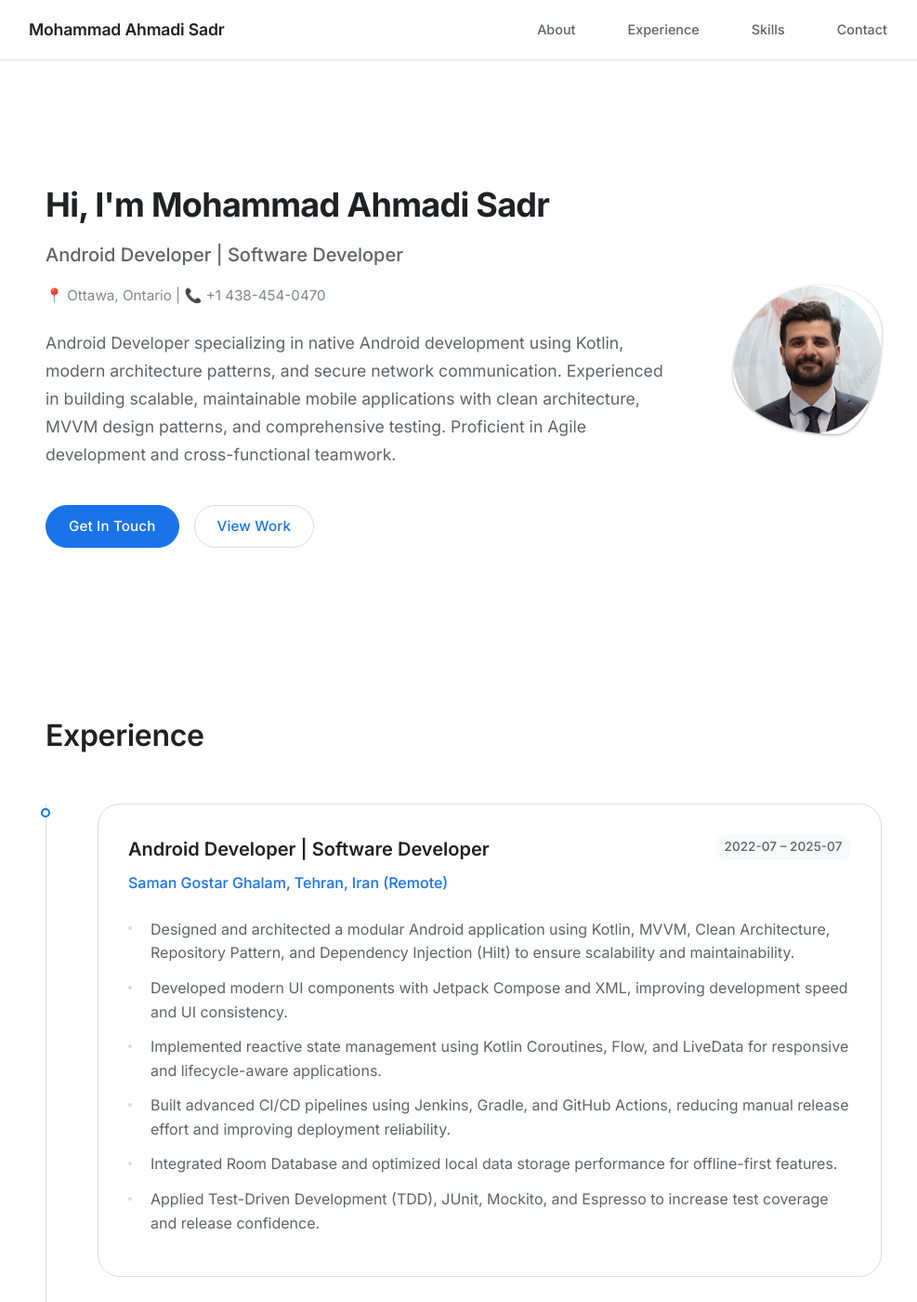
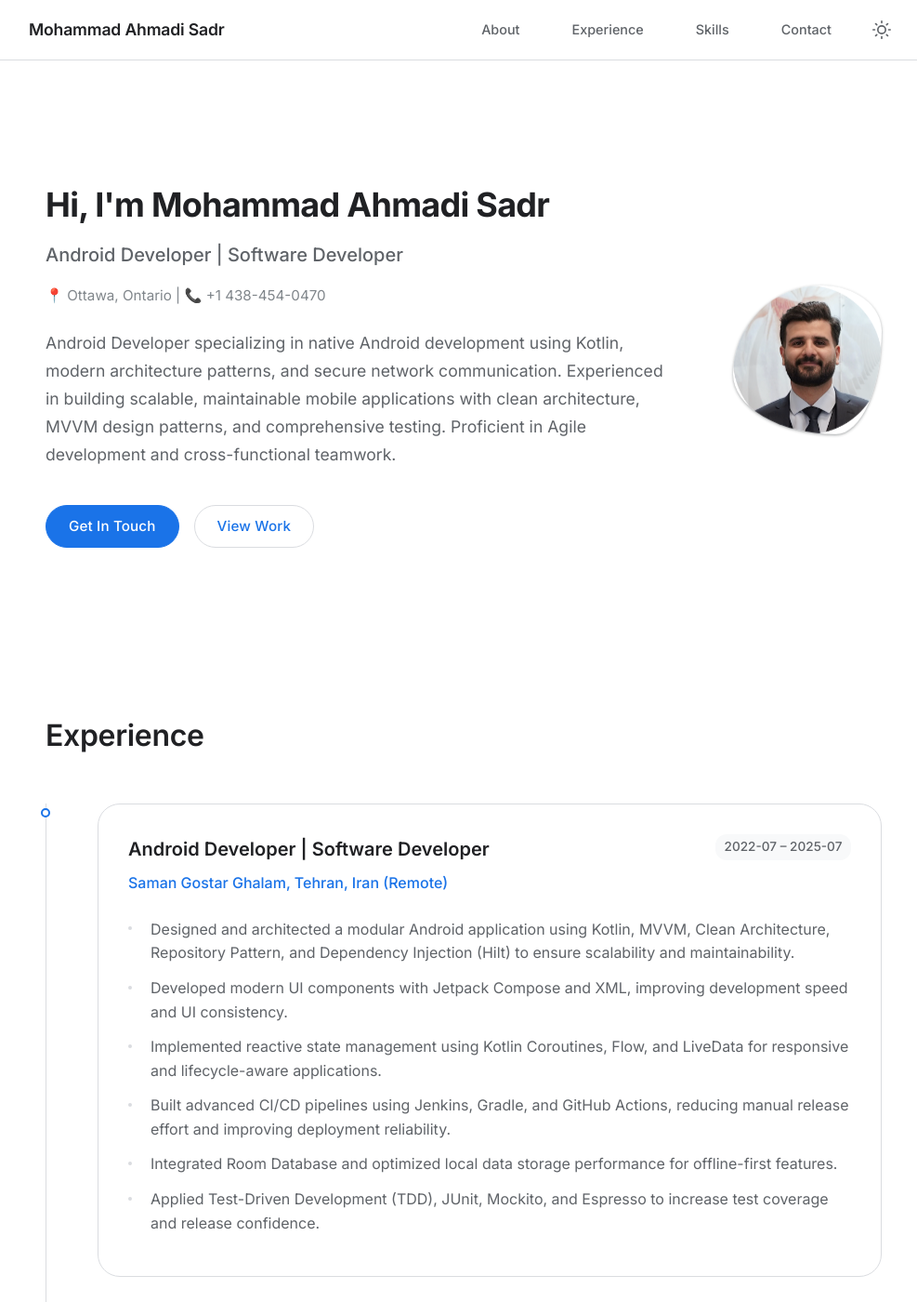
Before and after one commit to mohamadahmadisadr/mohamadahmadisadr.github.io, a Jekyll site: the page built from index.md, in a window 1280 px wide and 1400 px high. Shown: the whole window at 93% size, without its empty margins (141-1128 px from the left). Built offline with Jekyll 4.4.1, drawn with Linux system fonts in a browser that asks for light colours.

Commit message:
Dark theme added

```diff
--- a/_layouts/default.html
+++ b/_layouts/default.html
@@ -8,17 +8,30 @@
   <link rel="preconnect" href="https://fonts.googleapis.com">
   <link rel="preconnect" href="https://fonts.gstatic.com" crossorigin>
   <link href="https://fonts.googleapis.com/css2?family=Inter:wght@300;400;500;600;700&display=swap" rel="stylesheet">
+  <script>
+    const savedTheme = localStorage.getItem('theme');
+    const prefersDark = window.matchMedia && window.matchMedia('(prefers-color-scheme: dark)').matches;
+    if (savedTheme === 'dark' || (!savedTheme && prefersDark)) {
+      document.documentElement.setAttribute('data-theme', 'dark');
+    }
+  </script>
   {% seo %}
 </head>
 <body>
   <nav class="navbar">
     <div class="nav-container">
       <a href="{{ '/' | relative_url }}" class="nav-logo">Mohammad Ahmadi Sadr</a>
-      <div class="nav-menu">
-        <a href="#about" class="nav-link">About</a>
-        <a href="#experience" class="nav-link">Experience</a>
-        <a href="#skills" class="nav-link">Skills</a>
-        <a href="#contact" class="nav-link">Contact</a>
+      <div class="nav-right">
+        <div class="nav-menu">
+          <a href="#about" class="nav-link">About</a>
+          <a href="#experience" class="nav-link">Experience</a>
+          <a href="#skills" class="nav-link">Skills</a>
+          <a href="#contact" class="nav-link">Contact</a>
+        </div>
+        <button class="theme-toggle" id="themeToggle" aria-label="Toggle dark mode">
+          <svg class="sun-icon" xmlns="http://www.w3.org/2000/svg" width="20" height="20" viewBox="0 0 24 24" fill="none" stroke="currentColor" stroke-width="2" stroke-linecap="round" stroke-linejoin="round"><circle cx="12" cy="12" r="5"></circle><line x1="12" y1="1" x2="12" y2="3"></line><line x1="12" y1="21" x2="12" y2="23"></line><line x1="4.22" y1="4.22" x2="5.64" y2="5.64"></line><line x1="18.36" y1="18.36" x2="19.78" y2="19.78"></line><line x1="1" y1="12" x2="3" y2="12"></line><line x1="21" y1="12" x2="23" y2="12"></line><line x1="4.22" y1="19.78" x2="5.64" y2="18.36"></line><line x1="18.36" y1="5.64" x2="19.78" y2="4.22"></line></svg>
+          <svg class="moon-icon" xmlns="http://www.w3.org/2000/svg" width="20" height="20" viewBox="0 0 24 24" fill="none" stroke="currentColor" stroke-width="2" stroke-linecap="round" stroke-linejoin="round"><path d="M21 12.79A9 9 0 1 1 11.21 3 7 7 0 0 0 21 12.79z"></path></svg>
+        </button>
       </div>
     </div>
   </nav>
--- a/assets/css/style.scss
+++ b/assets/css/style.scss
@@ -17,6 +17,22 @@
   --radius-md: 16px;
   --radius-lg: 24px;
   --transition: all 0.2s cubic-bezier(0.4, 0, 0.2, 1);
+  --nav-bg: rgba(255, 255, 255, 0.95);
+}
+
+[data-theme="dark"] {
+  --primary: #8ab4f8;
+  --primary-hover: #aecbfa;
+  --primary-light: rgba(138, 180, 248, 0.15);
+  --text: #e8eaed;
+  --text-secondary: #9aa0a6;
+  --text-muted: #5f6368;
+  --background: #202124;
+  --background-alt: #303134;
+  --border: #5f6368;
+  --shadow-sm: 0 1px 2px 0 rgba(0, 0, 0, 0.4), 0 1px 3px 1px rgba(0, 0, 0, 0.2);
+  --shadow-md: 0 1px 3px 0 rgba(0, 0, 0, 0.4), 0 4px 8px 3px rgba(0, 0, 0, 0.2);
+  --nav-bg: rgba(32, 33, 36, 0.95);
 }
 
 * {
@@ -70,7 +86,7 @@
   position: fixed;
   top: 0;
   width: 100%;
-  background: rgba(255, 255, 255, 0.95);
+  background: var(--nav-bg);
   backdrop-filter: blur(8px);
   -webkit-backdrop-filter: blur(8px);
   border-bottom: 1px solid var(--border);
@@ -114,6 +130,42 @@
 .nav-link:hover {
   color: var(--text);
   background-color: var(--background-alt);
+}
+
+.nav-right {
+  display: flex;
+  align-items: center;
+  gap: 1.5rem;
+}
+
+.theme-toggle {
+  background: transparent;
+  border: none;
+  color: var(--text-secondary);
+  cursor: pointer;
+  padding: 0.5rem;
+  display: flex;
+  align-items: center;
+  justify-content: center;
+  border-radius: 50%;
+  transition: var(--transition);
+}
+
+.theme-toggle:hover {
+  color: var(--text);
+  background: var(--background-alt);
+}
+
+.theme-toggle .moon-icon {
+  display: none;
+}
+
+[data-theme="dark"] .theme-toggle .sun-icon {
+  display: none;
+}
+
+[data-theme="dark"] .theme-toggle .moon-icon {
+  display: block;
 }
 
 /* Main Content */
--- a/assets/js/main.js
+++ b/assets/js/main.js
@@ -48,4 +48,24 @@
       }
     });
   });
+
+  // Theme Toggle Logic
+  const themeToggleBtn = document.getElementById('themeToggle');
+
+  if (themeToggleBtn) {
+    themeToggleBtn.addEventListener('click', () => {
+      let currentTheme = document.documentElement.getAttribute('data-theme');
+      let targetTheme = 'light';
+
+      if (currentTheme === 'dark') {
+        targetTheme = 'light';
+        document.documentElement.removeAttribute('data-theme');
+      } else {
+        targetTheme = 'dark';
+        document.documentElement.setAttribute('data-theme', 'dark');
+      }
+
+      localStorage.setItem('theme', targetTheme);
+    });
+  }
 });
```
